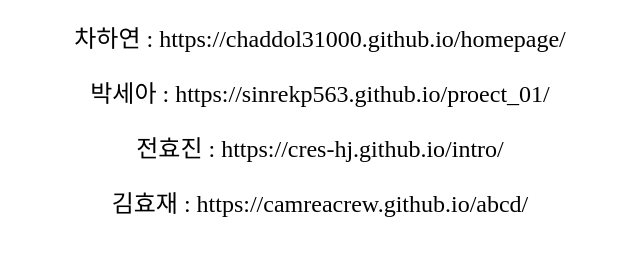
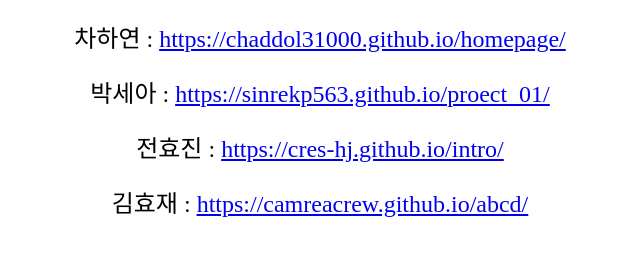
Before and after one commit to im-hana/25-02-13, a plain HTML site: page index03.html in a window 1280 px wide. Shown: the part 70-326 px from the top of the page, without its empty margins (320-960 px from the left). Drawn offline with Linux system fonts and the light colour scheme; a web font is replaced by a local one.

Commit message:
진짜최최종

```diff
--- a/index03.html
+++ b/index03.html
@@ -12,10 +12,38 @@
   <body>
     <h1>팀원 소개 페이지 URL</h1>
     <ul>
-      <h2><li>차하연 : https://chaddol31000.github.io/homepage/</li></h2>
-      <h2><li>박세아 : https://sinrekp563.github.io/proect_01/</li></h2>
-      <h2><li>전효진 : https://cres-hj.github.io/intro/</li></h2>
-      <h2><li>김효재 : https://camreacrew.github.io/abcd/</li></h2>
+      <h2>
+        <li>
+          차하연 :
+          <a href="https://chaddol31000.github.io/homepage/"
+            >https://chaddol31000.github.io/homepage/</a
+          >
+        </li>
+      </h2>
+      <h2>
+        <li>
+          박세아 :
+          <a href="https://sinrekp563.github.io/proect_01/"
+            >https://sinrekp563.github.io/proect_01/</a
+          >
+        </li>
+      </h2>
+      <h2>
+        <li>
+          전효진 :
+          <a href="https://cres-hj.github.io/intro/"
+            >https://cres-hj.github.io/intro/</a
+          >
+        </li>
+      </h2>
+      <h2>
+        <li>
+          김효재 :
+          <a href="https://camreacrew.github.io/abcd/"
+            >https://camreacrew.github.io/abcd/</a
+          >
+        </li>
+      </h2>
     </ul>
   </body>
 </html>
```
